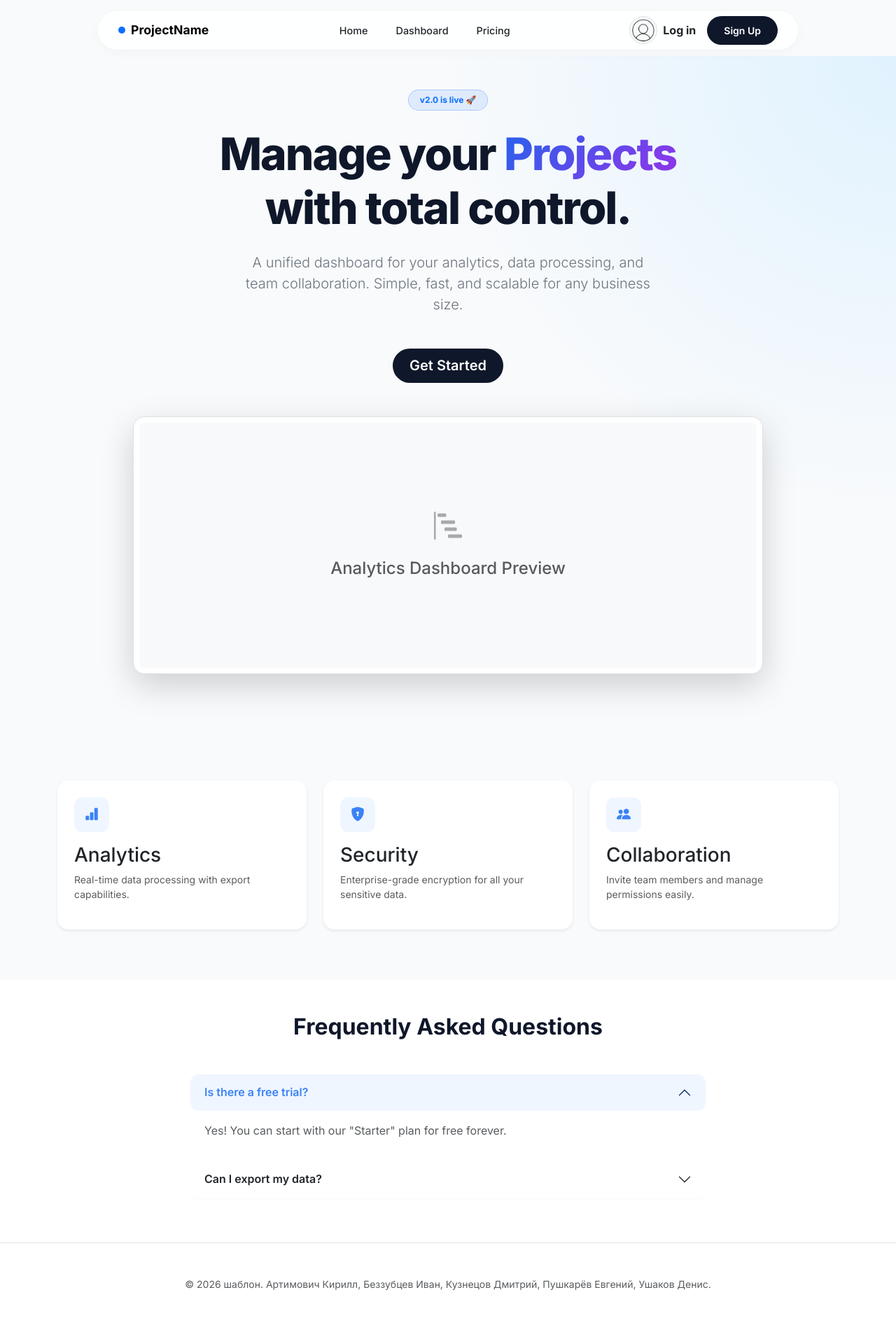
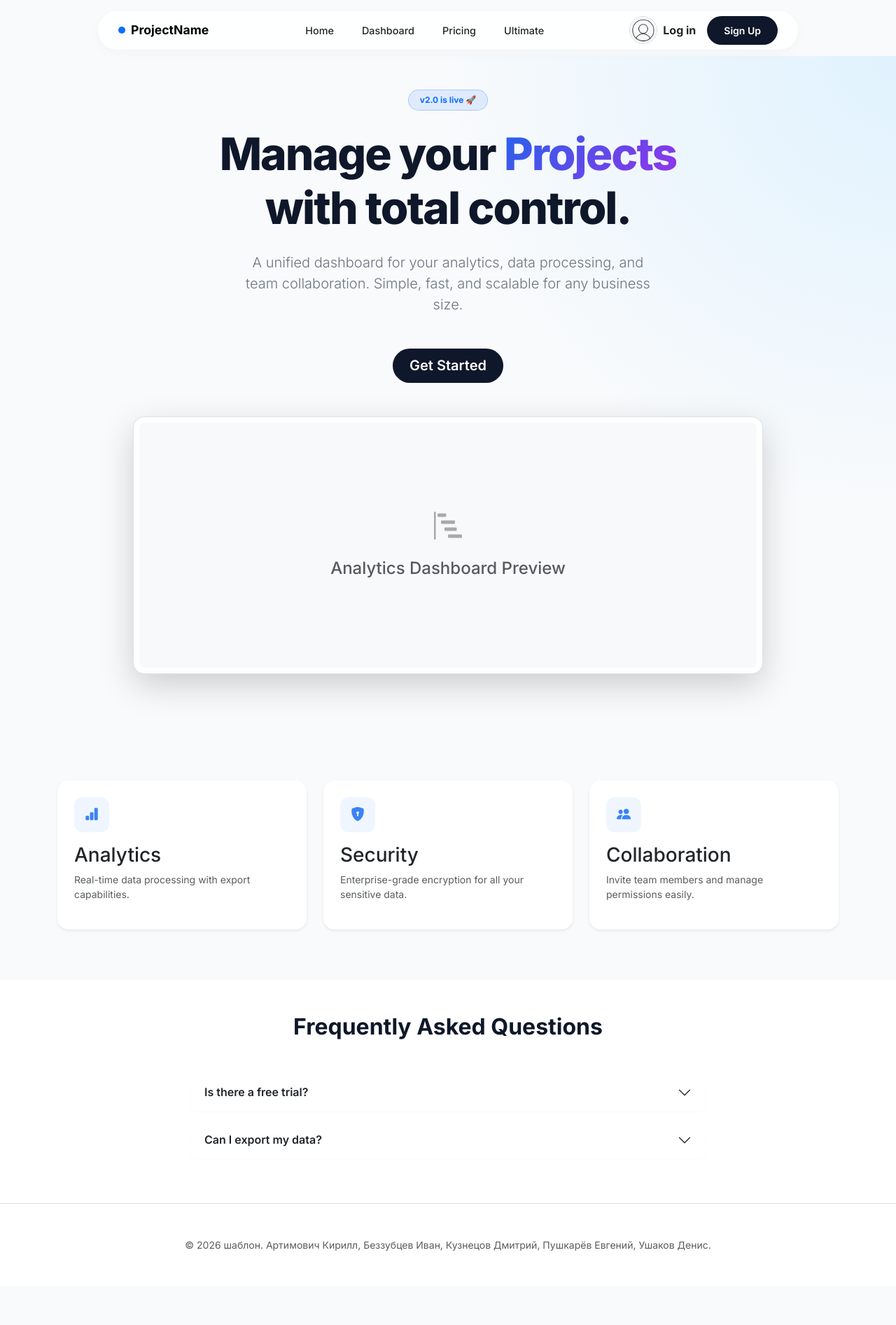
Before and after one commit to Plusha30/Ne_huhruy_muhruy, a Flask app: page / in a window 1280 px wide. Shown: the whole page at 70% size. After the commit the page ends 1787 px from the top, so only its background shows below. Run offline with Flask 3, Linux system fonts and the light colour scheme.

Commit message:
last submit on 23_01_2026

```diff
--- a/promprog_prep_hackathon_zip/promprog_prep_hackathon — копия/CMakeLists.txt
+++ /dev/null
@@ -1,6 +0,0 @@
-cmake_minimum_required(VERSION 4.0)
-project(promprog_prep_hackathon)
-
-set(CMAKE_CXX_STANDARD 20)
-
-add_executable(promprog_prep_hackathon main.cpp)
--- a/promprog_prep_hackathon_zip/promprog_prep_hackathon — копия/app.py
+++ b/promprog_prep_hackathon_zip/promprog_prep_hackathon — копия/app.py
@@ -3,17 +3,17 @@ import os
 import json
 import pathlib
 
-# some global variables
-
+#global variables
 global users_base
 global products_db
 users_base = {}
 products_db = {}
 email = 'placeholder'
 base_path = pathlib.Path(__file__).parent.resolve()
+app = Flask(__name__)
+app.config['MAX_CONTENT_LENGTH'] = 50 * 1024 * 1024
 
-# basic functions for site render
-
+#useful function for filework and etc
 def return_image(path, placeholder):
     full_path = f"{base_path}/static/images/{path}.jpg"
     if os.path.exists(full_path):
@@ -27,17 +27,22 @@ def commonkwargs():
     else:
         return {'username': 'Log in', 'userimg': return_image(f'users/{email}', 'user_placeholder'), 'desc': 'empty', 'phone': 'N/A'}
 
-#app
-
-app = Flask(__name__)
-app.secret_key = 'hackathon_key'
-app.config['MAX_CONTENT_LENGTH'] = 50 * 1024 * 1024
-
-#routes
-
+#basic routes
 @app.route('/')
 def landing():
     return render_template('landing.html', **commonkwargs())
+
+@app.route('/pricing')
+def pricing():
+    return render_template('pricing.html', **commonkwargs())
+
+@app.route('/ultimate_dashboard')
+def ultimate_dashboard():
+    return render_template('super_dashboard.html', **commonkwargs())
+
+@app.errorhandler(404)
+def four04(name):
+    return render_template('404.html', **commonkwargs())
 
 @app.route('/dashboard')
 def dashboard():
@@ -54,6 +59,7 @@ def product_detail(id):
         return render_template('404.html', **commonkwargs())
     return render_template('product.html', id=id, product=product_data, **commonkwargs())
 
+#login-register-profile
 @app.route('/login', methods=["GET", "POST"])
 def login():
     global email
@@ -100,6 +106,8 @@ def profile():
                 users_base[email][3] = data['phone'][0]
             if (len(data['desc']) > 0):
                 users_base[email][2] = data['desc'][0]
+            with open(f"{base_path}/users_base.json", 'w', encoding='utf-8') as f:
+                f.write(json.dumps(users_base, indent=4))
         if (data['commit_type'][0] == 'update_photo'):
             if (request.files['avatar'].filename == ''):
                 if (os.path.exists(f"{base_path}/static/images/users/{email}.jpg")):
@@ -111,18 +119,7 @@ def profile():
                     photo.save(path)
     return render_template('profile.html', **commonkwargs())
 
-@app.route('/pricing')
-def pricing():
-    return render_template('pricing.html', **commonkwargs())
-
-@app.route('/ultimate-dashboard')
-def ultimate_dashboard():
-    return render_template('super_dashboard.html', **commonkwargs())
-
-@app.errorhandler(404)
-def four04(name):
-    return render_template('404.html', **commonkwargs())
-
+#collect data from files function
 def readfiles():
     global users_base
     global base_path
@@ -148,6 +145,7 @@ def readfiles():
         else:
             products_db = {}
 
+#start
 if __name__ == '__main__':
     readfiles()
     app.run(port=5237, host="127.0.0.1", debug=True)
--- a/promprog_prep_hackathon_zip/promprog_prep_hackathon — копия/templates/base.html
+++ b/promprog_prep_hackathon_zip/promprog_prep_hackathon — копия/templates/base.html
@@ -29,6 +29,7 @@
                     <li class="nav-item"><a class="nav-link text-dark fw-medium" href="{{ url_for('landing') }}">Home</a></li>
                     <li class="nav-item"><a class="nav-link text-dark fw-medium" href="{{ url_for('dashboard') }}">Dashboard</a></li>
                     <li class="nav-item"><a class="nav-link text-dark fw-medium" href="{{ url_for('pricing') }}">Pricing</a></li>
+                    <li class="nav-item"><a class="nav-link text-dark fw-medium" href="{{ url_for('ultimate_dashboard') }}">Ultimate</a></li>
                 </ul>
             </div>
 
--- a/promprog_prep_hackathon_zip/promprog_prep_hackathon — копия/templates/landing.html
+++ b/promprog_prep_hackathon_zip/promprog_prep_hackathon — копия/templates/landing.html
@@ -75,11 +75,11 @@
                 <div class="accordion accordion-custom" id="faqAccordion">
                     <div class="accordion-item">
                         <h2 class="accordion-header">
-                            <button class="accordion-button" type="button" data-bs-toggle="collapse" data-bs-target="#faq1">
+                            <button class="accordion-button collapsed" type="button" data-bs-toggle="collapse" data-bs-target="#faq1">
                                 Is there a free trial?
                             </button>
                         </h2>
-                        <div id="faq1" class="accordion-collapse collapse show" data-bs-parent="#faqAccordion">
+                        <div id="faq1" class="accordion-collapse collapse" data-bs-parent="#faqAccordion">
                             <div class="accordion-body text-muted">
                                 Yes! You can start with our "Starter" plan for free forever.
                             </div>
--- a/promprog_prep_hackathon_zip/promprog_prep_hackathon — копия/templates/super_dashboard.html
+++ b/promprog_prep_hackathon_zip/promprog_prep_hackathon — копия/templates/super_dashboard.html
@@ -6,7 +6,6 @@
 <head>
     <style>
         :root {
-            --font-main: 'Inter', sans-serif;
             --color-primary: #0f172a;
             --color-secondary: #64748b;
             --color-accent: #3b82f6;
@@ -18,7 +17,6 @@
         }
 
         body {
-            font-family: -apple-system, BlinkMacSystemFont, 'Segoe UI', Roboto, Oxygen, Ubuntu, sans-serif;
             background-color: var(--bg-body);
             color: var(--color-primary);
             overflow-x: hidden;
```
Also changed, not shown: 1 other file.
